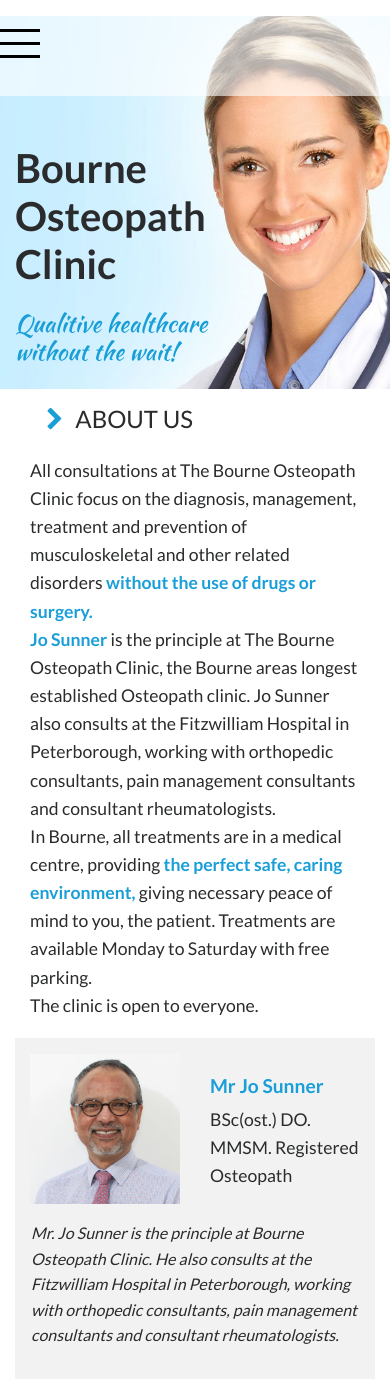
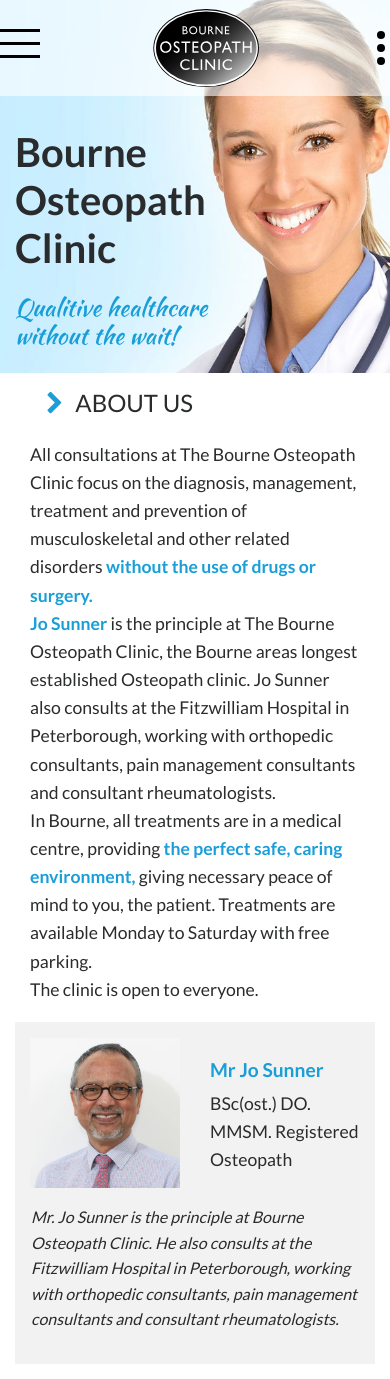
Before and after one commit to olga-chevdarova/clinic, a PHP site: page / in a window 390 px wide. Shown: the top 1379 px of the page. Run offline with PHP 8.4, Linux system fonts and the light colour scheme; some libraries are stand-ins or nearby versions.

Commit message:
mobile menu functional

```diff
--- a/css/header4.scss
+++ b/css/header4.scss
@@ -1,5 +1,5 @@
 ul {
-    list-style-type:none;
+    list-style-type: none;
 }
 
 .row {
@@ -9,14 +9,13 @@
 .main-menu__row {
     // box-shadow: 0px 5px 5px #999999;
     height: 6em;
-  width:100%;
+    width: 100%;
     position: fixed;
-  z-index:200;
+    z-index: 200;
     background-color: rgba(255,255,255,0.6);
     -webkit-box-pack: justify;
     justify-content: space-between;
     align-items: center;
-
 }
 
 // .hamburger-menu {
@@ -28,13 +27,12 @@
 // }
 .js-toggle-menu {
     &.li {
-        position:absolute;
-        right:1%;
+        position: absolute;
+        right: 1%;
     }
 }
 
 .hamburger-menu {
-
     transition: all 0.3s ease-in-out;
 
     &:hover {
@@ -51,7 +49,6 @@
     }
 
     &.open {
-
         .menu-item {
             margin: 0 0 0.3125em;
 
@@ -72,26 +69,24 @@
 
 
 .nav--MOB__menu {
-    position:fixed;
+    position: fixed;
     background-color: white;
-    top:0;
-    left:-100%;
-    height:100%;
-    width:80%;
+    top: 0;
+    left: -100%;
+    height: 100%;
+    width: 80%;
     transition: all 0.5s ease-in-out;
-     z-index:2000;
+    z-index: 2000;
     overflow-y: scroll;
 }
 
 
 
 .nav--MOB__menu {
-
     &.li {
-        width:90%;
-        display:block;
+        width: 90%;
+        display: block;
         transition: all 0.5s ease-in-out;
-
     }
 }
 .menu--MOB__content {
@@ -102,10 +97,58 @@
 
 .list-item {
     text-transform: uppercase;
-   line-height:1.5em;
-   font-size:1.2em;
-   display:block;
+    line-height: 1.5em;
+    font-size: 1.2em;
+    display: block;
     background-color: pink;
-    padding:0.5em;
-    margin:0.5em 0;
+    padding: 0.5em;
+    margin: 0.5em 0;
 }
+
+.main-menu_logo {
+    height: 5em;
+    width: auto;
+}
+
+.contacts-item {
+    display: block;
+    height: 0.5em;
+    width: 0.5em;
+    border-radius: 0.5em;
+    background-color: black;
+    margin: 0.3em;
+    transition: all 0.3s ease-in-out;
+}
+
+
+
+.main-menu__contacts.active {
+    .contacts-item:first-child {
+        -webkit-transform: translateY(0.79em) translateX(-0.79em);
+           -moz-transform: translateY(0.79em) translateX(-0.79em);
+            -ms-transform: translateY(0.79em) translateX(-0.79em);
+             -o-transform: translateY(0.79em) translateX(-0.79em);
+                transform: translateY(0.79em) translateX(-0.79em);
+        transform-origin: 0 0 0;
+    }
+
+       .contacts-item:last-child {
+        -webkit-transform: translateY(-0.79em) translateX(0.79em);
+           -moz-transform: translateY(-0.79em) translateX(0.79em);
+            -ms-transform: translateY(-0.79em) translateX(0.79em);
+             -o-transform: translateY(-0.79em) translateX(0.79em);
+                transform: translateY(-0.79em) translateX(0.79em);
+        transform-origin: 0 0 0;
+    }
+}
+
+.contacts--MOB {
+    position:fixed;
+    z-index:2000;
+    right:0;
+    width:85%;
+    top:6em;
+    height:auto;
+    background-color: white;
+   right:-100%;
+}
--- a/css/main-page.scss
+++ b/css/main-page.scss
@@ -1,7 +1,5 @@
 //Mobile
-.main-page {
-    padding-top: 1em;
-}
+
 .welcome-block__main-page {
     width:100%;
 background: url('../img/bg-MOB_port__welcome-block.jpg') no-repeat;
--- a/css/styles.css
+++ b/css/styles.css
@@ -343,6 +343,51 @@
   padding: 0.5em;
   margin: 0.5em 0; }
 
+.main-menu_logo {
+  height: 5em;
+  width: auto; }
+
+.contacts-item {
+  display: block;
+  height: 0.5em;
+  width: 0.5em;
+  border-radius: 0.5em;
+  background-color: black;
+  margin: 0.3em;
+  -webkit-transition: all 0.3s ease-in-out;
+  -o-transition: all 0.3s ease-in-out;
+  transition: all 0.3s ease-in-out; }
+
+.main-menu__contacts.active .contacts-item:first-child {
+  -webkit-transform: translateY(0.79em) translateX(-0.79em);
+  -ms-transform: translateY(0.79em) translateX(-0.79em);
+  -o-transform: translateY(0.79em) translateX(-0.79em);
+  transform: translateY(0.79em) translateX(-0.79em);
+  -webkit-transform-origin: 0 0 0;
+  -ms-transform-origin: 0 0 0;
+  -o-transform-origin: 0 0 0;
+  transform-origin: 0 0 0; }
+
+.main-menu__contacts.active .contacts-item:last-child {
+  -webkit-transform: translateY(-0.79em) translateX(0.79em);
+  -ms-transform: translateY(-0.79em) translateX(0.79em);
+  -o-transform: translateY(-0.79em) translateX(0.79em);
+  transform: translateY(-0.79em) translateX(0.79em);
+  -webkit-transform-origin: 0 0 0;
+  -ms-transform-origin: 0 0 0;
+  -o-transform-origin: 0 0 0;
+  transform-origin: 0 0 0; }
+
+.contacts--MOB {
+  position: fixed;
+  z-index: 2000;
+  right: 0;
+  width: 85%;
+  top: 6em;
+  height: auto;
+  background-color: white;
+  right: -100%; }
+
 .mobile-menu {
   width: 80%;
   background-color: white;
@@ -390,9 +435,6 @@
 @media (min-width: 700px) {
   .mobile-menu {
     display: none; } }
-
-.main-page {
-  padding-top: 1em; }
 
 .welcome-block__main-page {
   width: 100%;
--- a/index.html
+++ b/index.html
@@ -16,7 +16,8 @@
                 <div class="nav--MOB__toggle-button"><a href="#" class="mobile-menu-toggle js-toggle-menu hamburger-menu"><span class="menu-item"></span><span class="menu-item"></span><span class="menu-item"></span></a></div>
               </div>
             </div>
-          </div>
+          </div><img src="img/logo.svg" alt="" class="svg--img main-menu_logo">
+          <div class="main-menu__contacts"><a href="#" class="contacts-button"><span class="contacts-item"></span><span class="contacts-item"></span><span class="contacts-item"></span></a></div>
         </div>
         <nav class="nav--MOB__menu">
           <ul class="menu--MOB__content">
@@ -28,10 +29,13 @@
             <li><a href="#" class="link list-item">contacts</a></li>
             <li><a href="#" class="link list-item">contacts</a></li>
             <li><a href="#" class="link list-item">last</a></li>
-            <div class="main-menu__logo"></div>
-            <div class="main-menu__contacts"></div>
           </ul>
         </nav>
+        <div class="contacts--MOB">
+          <div class="contact--MOB__content">
+            <div> Lorem ipsum dolor sit amet, consectetur adipisicing elit. Molestias et nostrum harum, ab doloremque aspernatur voluptas nihil magni ut laudantium omnis. Voluptates distinctio nesciunt, vitae.</div>
+          </div>
+        </div>
       </div>
     </header>
     <div class="mobile-menu">
--- a/js/script.js
+++ b/js/script.js
@@ -4,6 +4,11 @@
   $('.js-toggle-menu').click(function(e){
     e.preventDefault();
      $('.mobile-menu-toggle').toggleClass('open');
+   })
+
+    $('.main-menu__contacts').click(function(e){
+    e.preventDefault();
+     $(this).toggleClass('active');
    })
 
 //Mobile-menu Toggle Animation
@@ -19,6 +24,20 @@
       toolTimeline.to('.nav--MOB__toggle-button', 0.3, {position:'static', left:'0', ease:Linear.easeOut});
    }
    clicked = !clicked;
+});
+
+
+var ContactsButton = $('.main-menu__contacts');
+var clicked2 = true;
+ContactsButton.click(function() {
+    if(clicked2){
+
+      toolTimeline.to('.contacts--MOB', 0.3, {right:'0',ease:Linear.easeOut});
+
+   }else{
+      toolTimeline.to('.contacts--MOB', 0.3, {right:'-100%',ease:Linear.easeOut});
+   }
+   clicked2 = !clicked2;
 });
 
 });
```
Also changed, not shown: jade/header4.jade (+9 -2 lines). Lines whose indentation alone changed are shown as unchanged.
